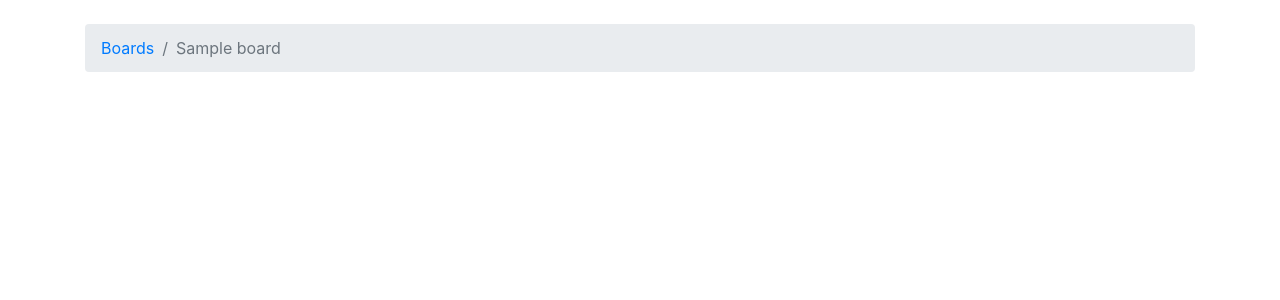
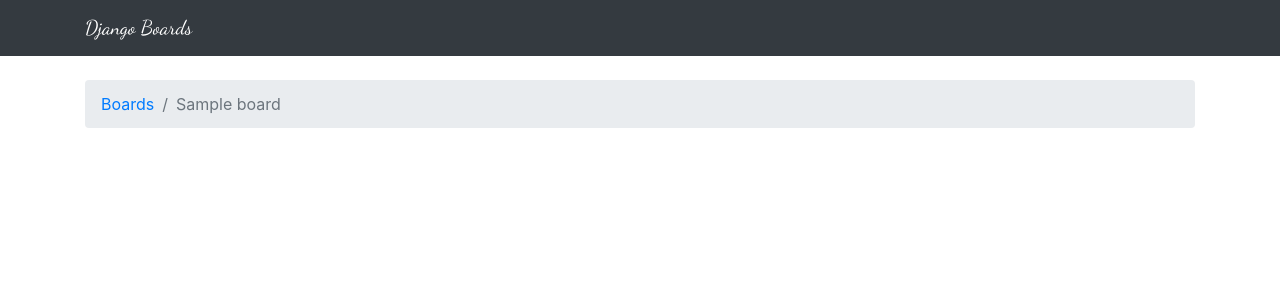
Before and after one commit to ArRosid/boards_project, a Django app: page /boards/1/ in a window 1280 px wide. Shown: the top 300 px of the page. Run offline with Django 3.2, Linux system fonts and the light colour scheme; tables that the repository leaves empty hold one stand-in row (values such as "Sample post"); some libraries are stand-ins or nearby versions.

Commit message:
Added base.html

```diff
--- /dev/null
+++ b/static/css/app.css
@@ -0,0 +1,3 @@
+.navbar-brand {
+    font-family: 'Dancing Script';
+}
--- /dev/null
+++ b/templates/base.html
@@ -0,0 +1,29 @@
+{% load static %}
+<!DOCTYPE html>
+<html>
+  <head>
+    <meta charset="utf-8">
+    <title>{% block title %}Django Boards{% endblock %}</title>
+    <link rel="stylesheet" href="{% static 'css/bootstrap.min.css' %}">
+    <link rel="stylesheet" href="{% static 'css/app.css' %}">
+    <link href="https://fonts.googleapis.com/css2?family=Dancing+Script&display=swap" rel="stylesheet">
+
+  </head>
+  <body>
+
+    <nav class="navbar navbar-expand-lg navbar-dark bg-dark">
+      <div class="container">
+        <a class="navbar-brand" href="{% url 'boards:home' %}">Django Boards</a>
+      </div>
+    </nav>
+
+    <div class="container">
+      <ol class="breadcrumb my-4">
+        {% block breadcrumb %}
+        {% endblock %}
+      </ol>
+      {% block content %}
+      {% endblock %}
+    </div>
+  </body>
+</html>
--- a/templates/boards/topics.html
+++ b/templates/boards/topics.html
@@ -1,16 +1,14 @@
-{% load static %}<!DOCTYPE html>
-<html>
-  <head>
-    <meta charset="utf-8">
-    <title>{{ board.name }}</title>
-    <link rel="stylesheet" href="{% static 'css/bootstrap.min.css' %}">
-  </head>
-  <body>
-    <div class="container">
-      <ol class="breadcrumb my-4">
-        <li class="breadcrumb-item"><a href="{% url 'boards:home' %}">Boards</a></li>
-        <li class="breadcrumb-item active">{{ board.name }}</li>
-      </ol>
-    </div>
-  </body>
-</html>
+{% extends 'base.html' %}
+
+{% block title %}
+  {{ board.name }} - {{ block.super }}
+{% endblock %}
+
+{% block breadcrumb %}
+  <li class="breadcrumb-item"><a href="{% url 'boards:home' %}">Boards</a></li>
+  <li class="breadcrumb-item active">{{ board.name }}</li>
+{% endblock %}
+
+{% block content %}
+    <!-- just leaving it empty for now. we will add core here soon. -->
+{% endblock %}
```
Also changed, not shown: templates/boards/home.html (+7 -16 lines).
